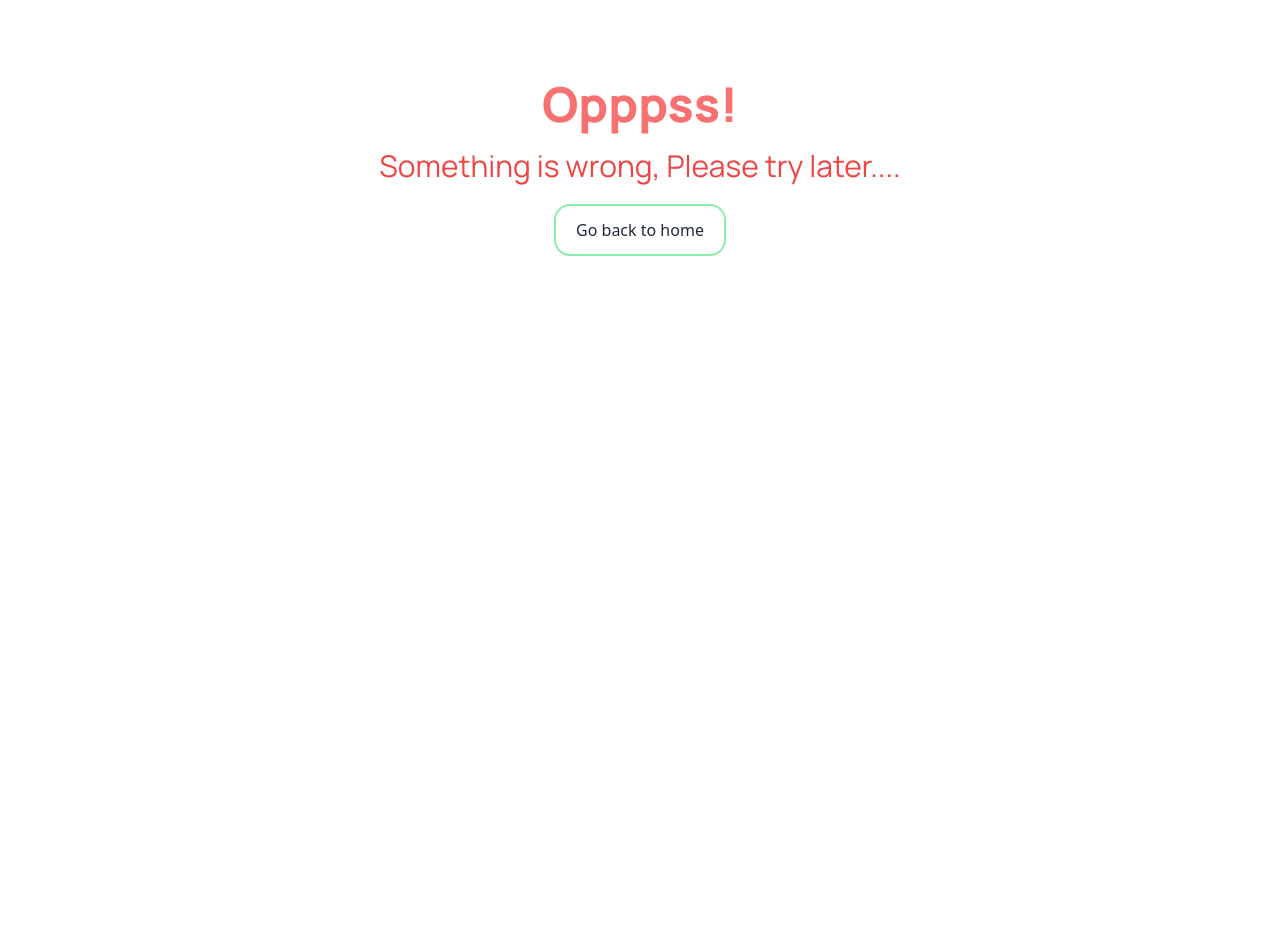
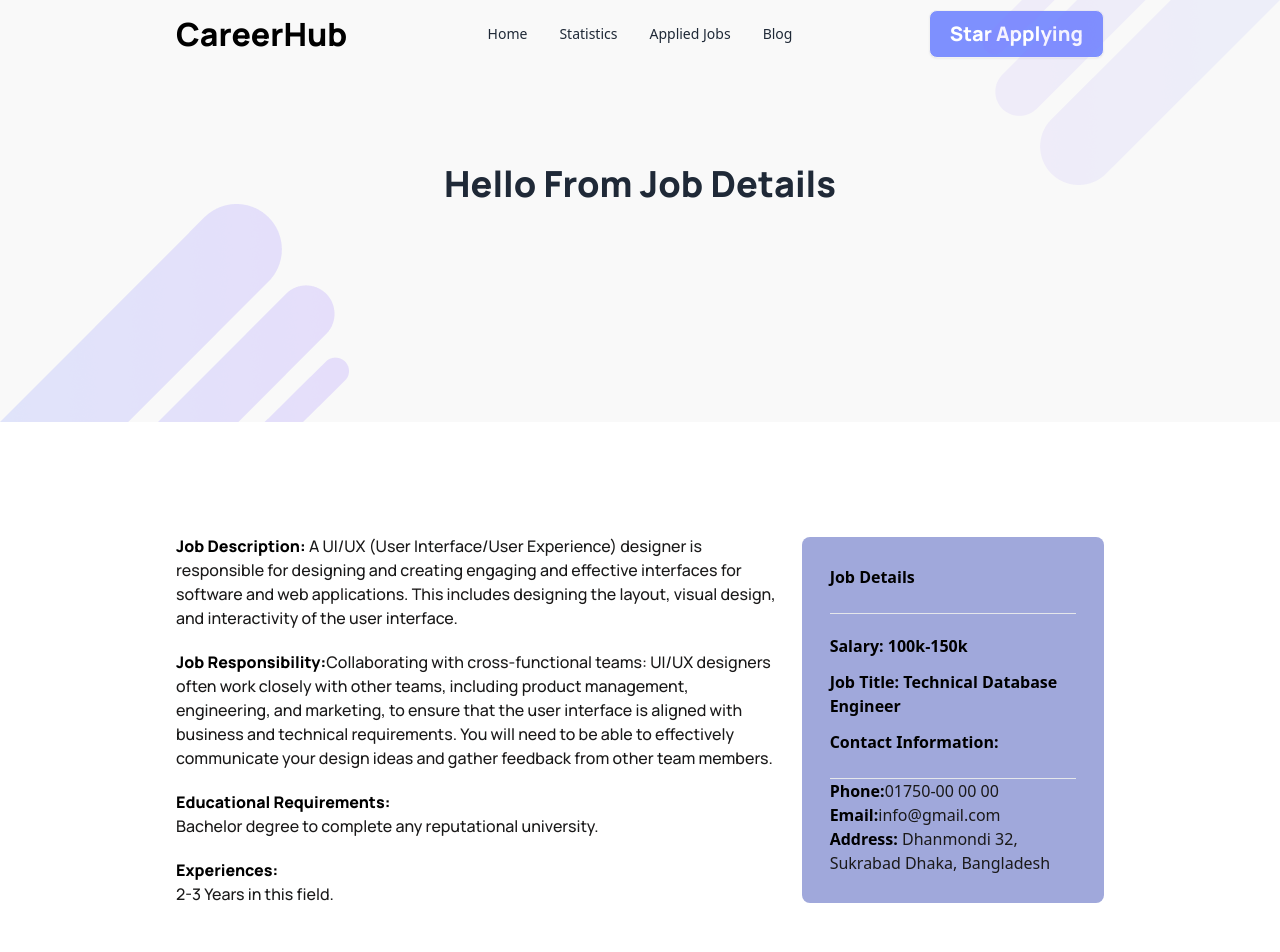
Before and after one commit to Dinobondhu-shill/career-hub, a React (Vite) app: page /job/1 in a window 1280 px wide. Shown: the top 952 px of the page. Before the commit the page ends 800 px from the top, so only its background shows below. Built offline with nearby package versions, Linux system fonts and the light colour scheme.

Commit message:
job details route added

```diff
--- a/index.html
+++ b/index.html
@@ -1,4 +1,4 @@
-<!doctype html>
+<!DOCTYPE html>
 <html lang="en">
   <head>
     <meta charset="UTF-8" />
--- a/src/JobDetails.jsx
+++ b/src/JobDetails.jsx
@@ -1,15 +1,61 @@
-import { useLoaderData, useParams } from "react-router-dom";
+import { useEffect, useState } from "react";
+import { useParams } from "react-router-dom";
 
 
 const JobDetails = () => {
-  const jobs = useLoaderData();
-  const {id} = useParams()
-console.log(id, jobs)
-  return (
-    <div>
-      <h3>Hello From Job Details</h3>
+const {id} = useParams()
+const idInt = parseInt(id)
+const [jobs, setJob] = useState([])
+
+useEffect(()=> {
+fetch("/jobs.json")
+.then(res => res.json())
+.then(data=>{
+const selectedJob = data.find(job=> job.id === idInt)
+setJob(selectedJob)
+})
+}
+,[idInt])
+
+return (
+<div>
+  <div className="font-manrope font-extrabold text-4xl pt-24 text-center bg-[#F9F9F9]">
+    <h3>Hello From Job Details</h3>
+    <img src={"/bg1.png"} alt="" />
+    <img src={"/bg2.png"} alt="" className="absolute top-0 right-0" />
+  </div>
+  <div className="px-44 py-28 bg-white flex justify-between items-center">
+    <div className="font-manrope space-y-5 w-2/3 mr-6">
+      <p className="font-medium text-[#1A1919]"><span className="font-extrabold text-[16px] text-black">Job
+          Description:</span> {jobs.job_description}</p>
+      <p className="font-medium text-[#1A1919]"><span className="font-extrabold text-[16px] text-black">Job
+          Responsibility:</span>{jobs.job_responsibility}</p>
+      <p className="font-medium text-[#1A1919]"><span className="font-extrabold text-[16px] text-black">Educational
+          Requirements:</span> <br /> {jobs.educational_requirements}</p>
+      <p className="font-medium text-[#1A1919]"><span
+          className="font-extrabold text-[16px] text-black">Experiences:</span> <br /> {jobs.experiences}</p>
     </div>
-  );
+    <div className="p-7 bg-[#a0a8db] w-1/3 rounded-lg">
+      <h2 className="font-extrabold text-[16px] text-black mb-6 ">Job Details</h2>
+      <hr />
+      <h2 className="font-extrabold text-[16px] text-black mt-5 mb-3">Salary: <span>{jobs.salary}</span></h2>
+      <h2 className="font-extrabold text-[16px] text-black mb-3">Job Title: <span>{jobs.job_title}</span></h2>
+      <h2 className="font-extrabold text-[16px] text-black mb-6">Contact Information:</h2>
+      <hr />
+      {jobs.contact_information && (
+      <>
+        <p className="font-medium text-[#1A1919]"><span className="font-extrabold text-[16px] text-black mt-4">Phone:</span>
+          {jobs.contact_information.phone}</p>
+        <p className="font-medium text-[#1A1919]"><span className="font-extrabold text-[16px] text-black">Email:</span>
+          {jobs.contact_information.email}</p>
+        <p className="font-medium text-[#1A1919]"><span
+            className="font-extrabold text-[16px] text-black">Address:</span> {jobs.contact_information.address}</p>
+      </>
+      )}
+    </div>
+  </div>
+</div>
+);
 };
 
 export default JobDetails;
--- a/src/main.jsx
+++ b/src/main.jsx
@@ -1,5 +1,5 @@
 import React from 'react';
-import { createRoot } from 'react-dom';
+import { createRoot } from 'react-dom/client';
 import { createBrowserRouter, RouterProvider } from 'react-router-dom';
 import './index.css';
 import Root from './components/Root';
@@ -34,9 +34,9 @@ const router = createBrowserRouter([
         element:<Blogs></Blogs>
       },
       {
-        path:'/job:id',
+        path:'/job/:id',
         element:<JobDetails></JobDetails>,
-        loader:()=>('../jobs.json')
+
       },
     ]
   },
```
Also changed, not shown: public/bg1.png (renamed from src/assets/images/bg1.png), public/bg2.png (renamed from src/assets/images/bg2.png).
